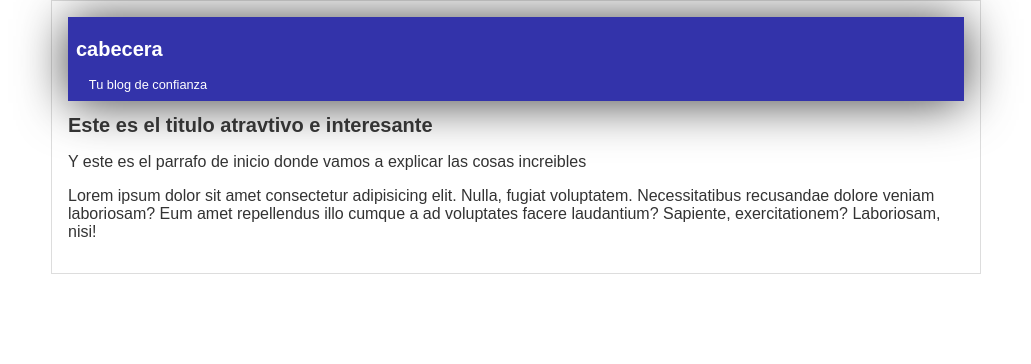
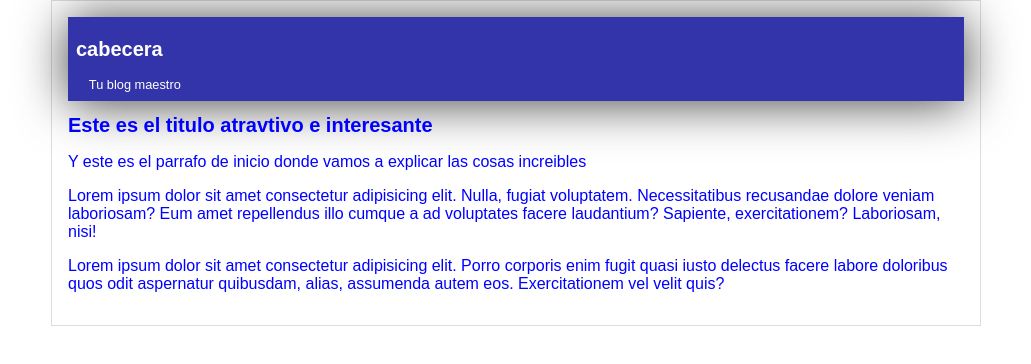
Before and after one commit to Alrivera99/Cursos-Platzi, a plain HTML site: page CursoGit/index.html in a window 1280 px wide. Shown: the whole page, without its empty margins (124-1155 px from the left). Drawn offline with Linux system fonts and the light colour scheme.

```diff
--- a/CursoGit/css/estilos.css
+++ b/CursoGit/css/estilos.css
@@ -1,7 +1,7 @@
 body{
     text-align: center;
     font-family: Arial, Helvetica, sans-serif;
-    color: #333;
+    color: blue;
     margin: 0;
     font-size: 16px;
     padding: 0;
--- a/CursoGit/index.html
+++ b/CursoGit/index.html
@@ -12,13 +12,14 @@
         <div id="cabecera">
             <h1>cabecera</h1>
             <span id="tagline">
-                Tu blog de confianza
+                Tu blog maestro
             </span>
         </div>
         <div id="post">
             <h1>Este es el titulo atravtivo e interesante </h1>
             <p>Y este es el parrafo  de inicio donde vamos a explicar las cosas increibles</p>
             <p>Lorem ipsum dolor sit amet consectetur adipisicing elit. Nulla, fugiat voluptatem. Necessitatibus recusandae dolore veniam laboriosam? Eum amet repellendus illo cumque a ad voluptates facere laudantium? Sapiente, exercitationem? Laboriosam, nisi!</p>
+            <p>Lorem ipsum dolor sit amet consectetur adipisicing elit. Porro corporis enim fugit quasi iusto delectus facere labore doloribus quos odit aspernatur quibusdam, alias, assumenda autem eos. Exercitationem vel velit quis?</p>
         </div>
     </div>
 </body>
```
